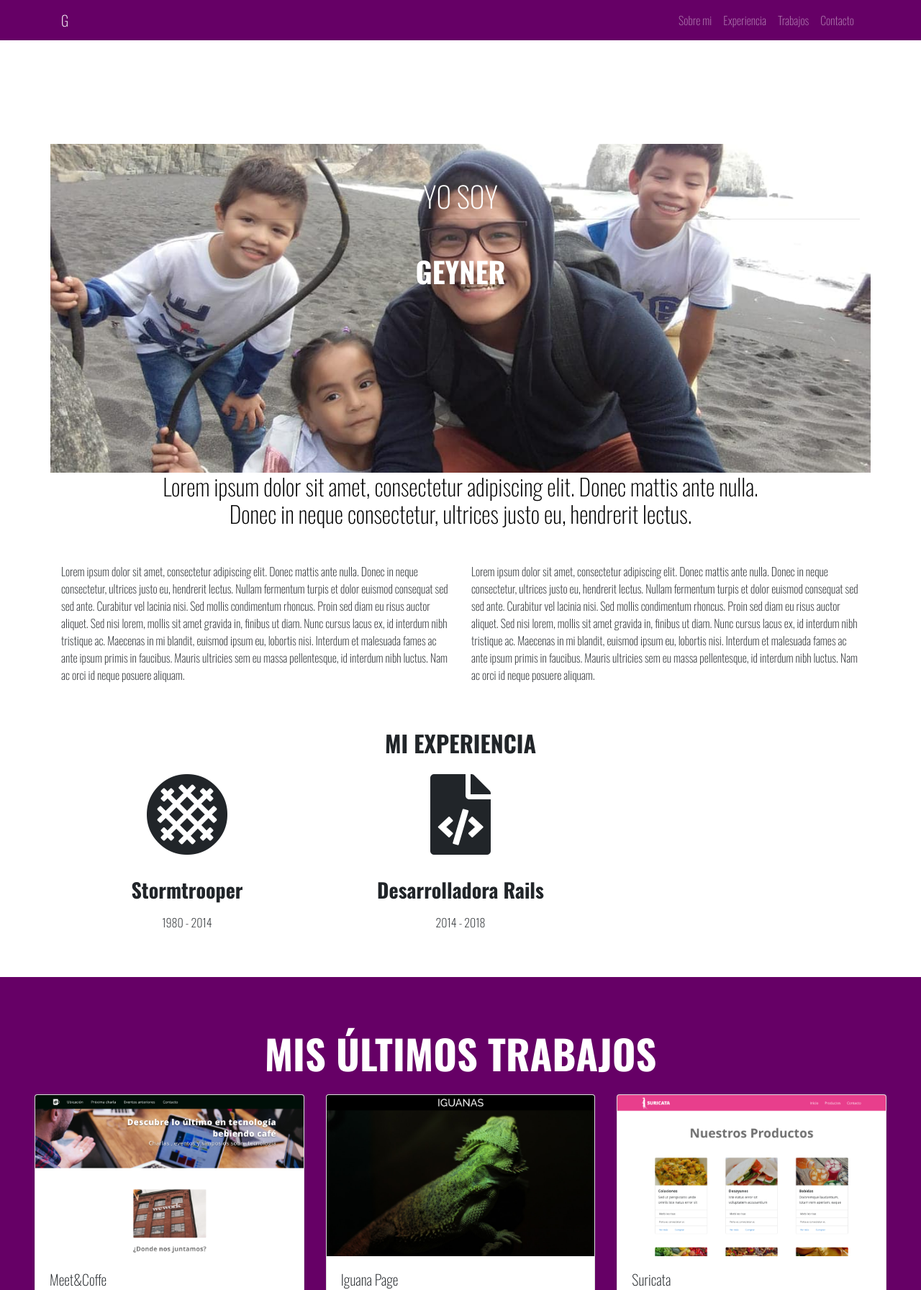
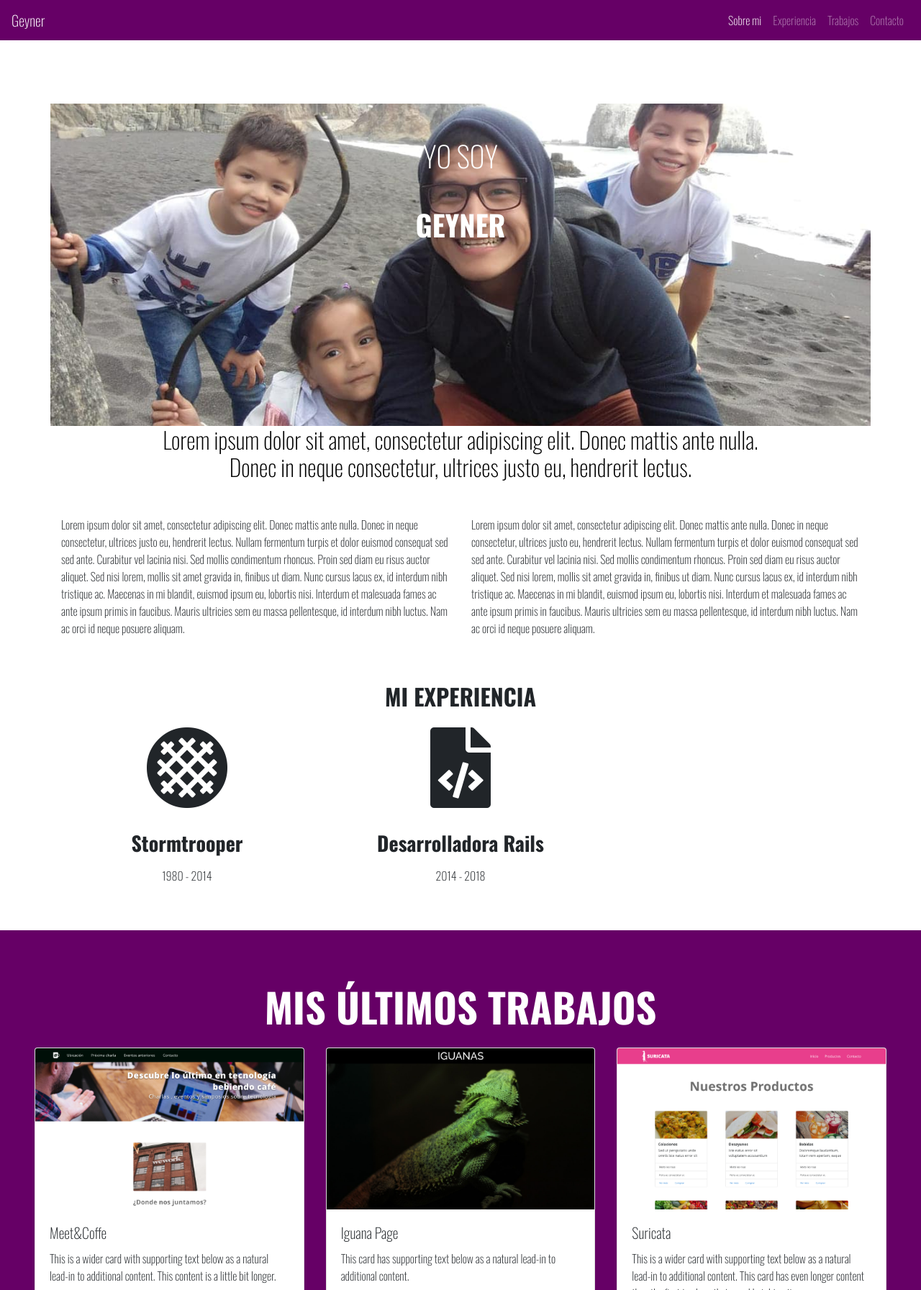
Before and after one commit to gcampos4/miportafolio, a plain HTML site: page index.html in a window 1280 px wide. Shown: the top 1793 px of the page at 72% size. Drawn offline with nearby package versions, Linux system fonts and the light colour scheme.

Commit message:
agregue los 6 section

```diff
--- a/assets/css/style.css
+++ b/assets/css/style.css
@@ -26,3 +26,7 @@ body {
 .icon-section {
   color: #fff;
 }
+
+html {
+  scroll-behavior: smooth;
+}
--- a/index.html
+++ b/index.html
@@ -17,44 +17,38 @@
   <body>
     <!--aqui le cambio el color al nav con la clase creada:*.BG-COLOR1-->
     <!--y con NAVBAR-DARK (cambio el color del texto a blanco)-->
-    <nav class="navbar navbar-expand-lg navbar-dark bg-color1">
-      <div class="container">
-        <a class="navbar-brand" href="#">G</a>
-
-        <button class="navbar-toggler ml-auto" type="button" data-toggle="collapse" data-target="#navbarNav" aria-controls="navbarNav" aria-expanded="false" aria-label="Toggle navigation">
+    <nav class="navbar navbar-expand-lg navbar-dark bg-color1 fixed-top">
+      <a class="navbar-brand" href="#">Geyner</a>
+      <button class="navbar-toggler" type="button" data-toggle="collapse" data-target="#navbarNav" aria-controls="navbarNav" aria-expanded="false" aria-label="Toggle navigation">
         <span class="navbar-toggler-icon"></span>
       </button>
-
-        <header class="hero text-ligth">
       <div class="collapse navbar-collapse" id="navbarNav">
-          <ul class="navbar-nav">
-            <li class="nav-item">
-              <a class="nav-link" href="#">Sobre mi</a>
-            <li class="nav-item">
-              <a class="nav-link" href="#">Experiencia</a>
+        <ul class="navbar-nav ml-auto">
+          <li class="nav-item active">
+              <a class="nav-link" href="#parrafo1">Sobre mi <span class="sr-only">(current)</span></a>
           </li>
           <li class="nav-item">
-              <a class="nav-link" href="#">Trabajos</a>
+            <a class="nav-link" href="#exper">Experiencia</a>
+          </li>
           <li class="nav-item">
-              <a class="nav-link" href="#">Contacto</a>
+            <a class="nav-link" href="#work">Trabajos</a>
+          </li>
+          <li class="nav-item">
+            <a class="nav-link" href="#contact">Contacto</a>
           </li>
         </ul>
       </div>
-      </div>
     </nav>
 
-  <header class="text-ligth text-center pt-5 mt-5">
+<section id="header" class="text-ligth text-center pt-5 mt-5">
     <div class="container text-header">
       <h1 class="mt-5 pt-5 text-white">YO SOY</h1>
-      <hr class="my-2">
       <h1 class="display-0.1 font-weight-bold my-5 text-white">GEYNER</p>
     </div>
-</header>
-<section>
+</section>
+<section id="parrafo1" class="d-none d-md-block">
       <h2 class="parrafo1">Lorem ipsum dolor sit amet, consectetur adipiscing elit. Donec mattis ante nulla.<p>Donec in neque consectetur, ultrices justo eu, hendrerit lectus.<p></h2>
-</section>
 
-<section>
   <div class="container text-left my-5">
         <div class="row">
         <div class="col-md-6">
@@ -67,7 +61,7 @@
   </div>
 </section>
 
-<section class="container text-center">
+<section id="exper"class="container text-center">
             <h2 class="display-5 text-center font-weight-bold my-2">MI EXPERIENCIA</h2>
         <div class="row">
             <div class="col-md-4">
@@ -82,9 +76,8 @@
             </div>
         </div>
 </section>
-<section class="container-fluit my-5 p-5 gb-morado text-center">
+<section id="work"class="container-fluit my-5 p-5 gb-morado text-center">
     <h2 class="display-4 text-center font-weight-bold my-4 text-white">MIS ÚLTIMOS TRABAJOS</h2>
-<!--card-deck1-->
   <div class="card-deck">
     <div class="card">
     <img src="assets/img/meet_coffee.png" class="card-img-top" alt="...">
@@ -108,7 +101,6 @@
       </div>
     </div>
 </div>
-<!--card-deck2-->
   <div class="card-deck">
   <div class="card">
     <img src="assets/img/cuppon.png" class="card-img-top" alt="...">
@@ -132,11 +124,15 @@
     </div>
   </div>
   </div>
+</section>
+<section id="contact">
   <h2 class="display-3 font-weight-bold icon-section my-4">CONTACTO</h2>
       <p class="text-center my-4">¿Quieres conocer más de mi?</p>
       <button type="button" class="btn btn-outline-light btn-empezar my-4 px-5">Comenzar</button>
+</section>
 
-<div class="row">
+<section>
+  <footer class="row">
         <div class="col-md-5">
         <h3 class="display-4 text-left font-weight-bold text-white">GEYNER</h3>
         </div>
@@ -146,9 +142,14 @@
         <i class="fab fa-twitter-square fa-4x p-2"></i>
         <i class="fab fa-facebook fa-4x p-2"></i>
         </div>
-      </div>
+  </footer>
+</section>
+<!--jquery 3.3.1-->
       <script src="https://code.jquery.com/jquery-3.3.1.slim.min.js" integrity="sha384-q8i/X+965DzO0rT7abK41JStQIAqVgRVzpbzo5smXKp4YfRvH+8abtTE1Pi6jizo" crossorigin="anonymous"></script>
       <script src="https://cdnjs.cloudflare.com/ajax/libs/popper.js/1.14.7/umd/popper.min.js" integrity="sha384-UO2eT0CpHqdSJQ6hJty5KVphtPhzWj9WO1clHTMGa3JDZwrnQq4sF86dIHNDz0W1" crossorigin="anonymous"></script>
       <script src="https://stackpath.bootstrapcdn.com/bootstrap/4.3.1/js/bootstrap.min.js" integrity="sha384-JjSmVgyd0p3pXB1rRibZUAYoIIy6OrQ6VrjIEaFf/nJGzIxFDsf4x0xIM+B07jRM" crossorigin="anonymous"></script>
+
+<!--Mi script-->
+<script> src="assets/js/script.js"</script>
 </body>
 </html>
```
Also changed, not shown: assets/js/script.js (added, +18 -0 lines). Lines whose indentation alone changed are shown as unchanged.
